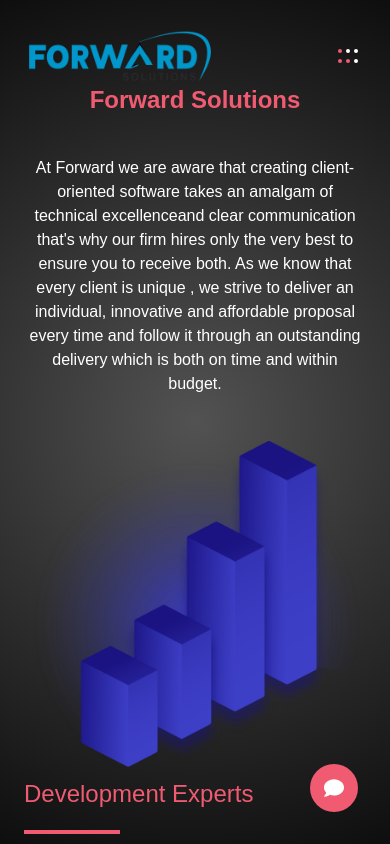
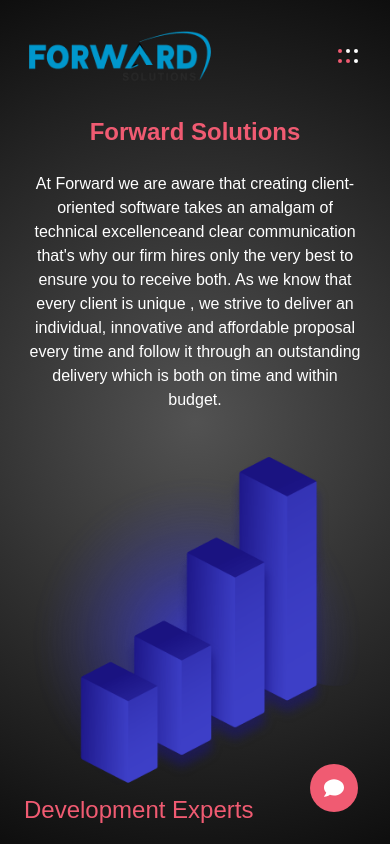
Before and after one commit to azizkhoso/forwardsols, a React (Create React App) app: page /about in a window 390 px wide. Shown: the top 844 px of the page. Built offline with nearby package versions, Linux system fonts and the light colour scheme; a web font is replaced by a local one.

Commit message:
resolved some styling issues

```diff
--- a/src/App.jsx
+++ b/src/App.jsx
@@ -1,11 +1,15 @@
 import React from 'react';
 import './index.css';
+
+import { BrowserRouter } from 'react-router-dom';
 
 import AllRoutes from './components/routes';
 
 function App() {
   return (
-    <AllRoutes />
+    <BrowserRouter>
+      <AllRoutes />
+    </BrowserRouter>
   );
 }
 
--- a/src/components/about/index.jsx
+++ b/src/components/about/index.jsx
@@ -6,9 +6,9 @@
 export default function About() {
   return (
     <div className="flex-grow w-full p-5 xl:pt-16">
-      <div className="flex flex-col h-full gap-6 px-1 pt-16 pb-3 text-white md:px-16">
+      <div className="flex flex-col h-full gap-6 px-1 pt-24 pb-3 text-white md:pt-16 md:px-16">
         <p className="w-full text-2xl font-extrabold text-center text-primary">Forward Solutions</p>
-        <p className="w-full mx-auto mt-4 text-center md:w-3/4 lg:w-2/3">
+        <p className="w-full mx-auto text-center md:w-3/4 lg:w-2/3">
           At Forward we are aware that creating client-oriented software takes
           an amalgam of technical excellenceand clear communication that&apos;s why
           our firm hires only the very best to ensure you to receive both.
--- a/src/components/contact/index.jsx
+++ b/src/components/contact/index.jsx
@@ -10,7 +10,7 @@
   return (
     <div className="w-full h-full p-5 xl:pt-16">
       <Row className="flex-col h-full px-1 pt-16 pb-3 text-white lg:items-start md:px-16 lg:flex-row">
-        <Col xs="12" lg="8" className="h-full p-4 bg-gray-800 lg:p-6">
+        <Col xs="12" lg="8" className="h-full p-12 bg-gray-800 lg:p-16">
           <h1 className="text-3xl font-extrabold">
             Hire a dedicated developer!
           </h1>
--- a/src/components/routes/index.jsx
+++ b/src/components/routes/index.jsx
@@ -1,9 +1,9 @@
 import React from 'react';
 
 import {
-  BrowserRouter,
   Routes,
   Route,
+  useLocation,
 } from 'react-router-dom';
 
 import Home from '../home';
@@ -16,10 +16,11 @@
 import ProductDescription from '../portfolio/ProductDescription';
 
 export default function AllRoutes() {
+  const { pathname } = useLocation();
   return (
-    <BrowserRouter>
+    <>
       <Topbar />
-      <div className="absolute inset-0 flex flex-col w-full radial-gradient">
+      <div className={`absolute inset-x-0 top-0 flex flex-col w-full radial-gradient ${pathname !== '/contact' && 'h-full'}`}>
         <Routes>
           <Route index element={<Home />} />
           <Route path="/contact" element={<Contact />} />
@@ -30,6 +31,6 @@
         </Routes>
         <Footer />
       </div>
-    </BrowserRouter>
+    </>
   );
 }
--- a/src/components/services/index.jsx
+++ b/src/components/services/index.jsx
@@ -44,7 +44,7 @@
     },
   ];
   return (
-    <div className="flex-grow w-full p-5 xl:pt-16">
+    <div className="flex-grow w-full h-auto p-5 xl:pt-16">
       <Row className="flex-col h-full gap-6 px-1 pt-16 pb-3 text-white md:px-16">
         <div className="flex flex-col items-start justify-center w-full h-full gap-1 pt-72 lg:pt-5 lg:flex-wrap lg:flex-row lg:gap-9">
           {
```
